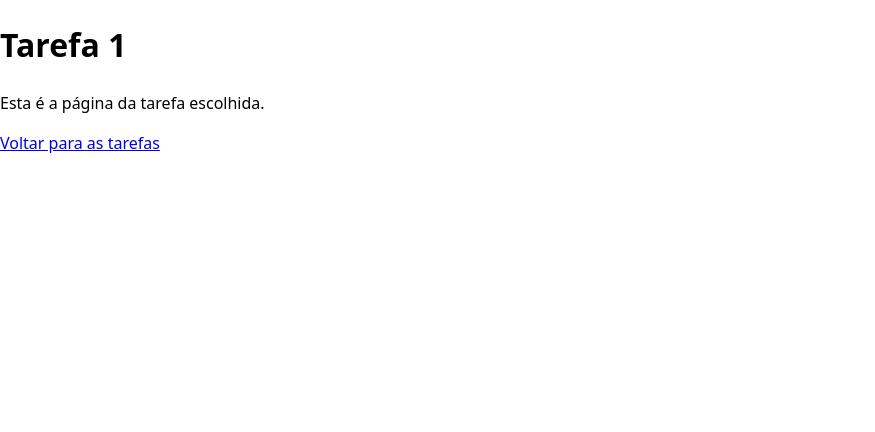
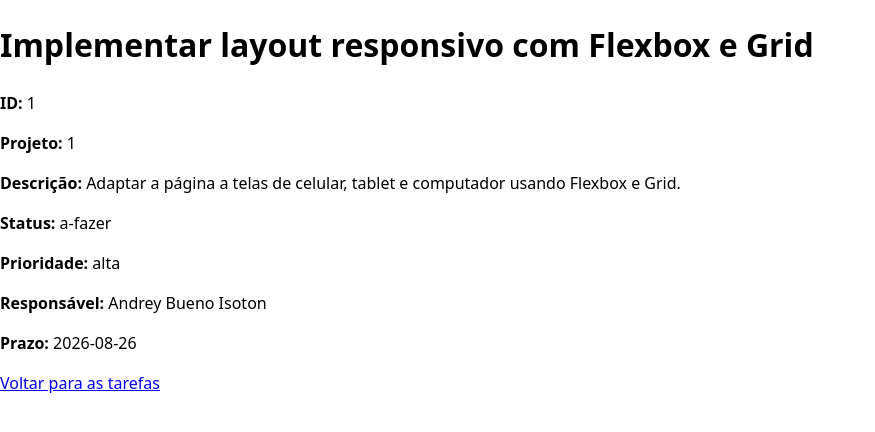
Before and after one commit to andreybueno-git/projeto-g2-frontend, a SvelteKit app: page /tarefas/1 in a window 1280 px wide. Shown: the top 432 px of the page, without its empty margins (0-875 px from the left). Built offline with nearby package versions, Linux system fonts and the light colour scheme; data requests are answered from the project's data file.

Commit message:
adiciona detalhes as telas de tarefas

```diff
--- a/src/routes/tarefas/[id]/+page.svelte
+++ b/src/routes/tarefas/[id]/+page.svelte
@@ -1,9 +1,47 @@
 <script lang="ts">
-  import { page } from '$app/state';
-</script>
+    import { page } from '$app/state';
+    import { buscarTarefa } from '../../../lib/api';
+    import type { Tarefa } from '../../../tipos';
 
-<h1>Tarefa {page.params.id}</h1>
+    let tarefa = $state<Tarefa | null>(null);
+    let erro = $state<string | null>(null);
 
-<p>Esta é a página da tarefa escolhida.</p>
+    $effect(() => {
+      const id = page.params.id;
+      if (!id) return;
 
-<a href="/">Voltar para as tarefas</a>
+      let ativo = true;
+      tarefa = null;
+      erro = null;
+
+      buscarTarefa(id)
+        .then((dados) => {
+          if (ativo) tarefa = dados;
+        })
+        .catch(() => {
+          if (ativo) erro = 'Não foi possível carregar a tarefa.';
+        });
+
+      return () => {
+        ativo = false;
+      };
+    });
+  </script>
+
+  {#if erro}
+    <p role="alert">{erro}</p>
+  {:else if tarefa}
+    <h1>{tarefa.titulo}</h1>
+
+    <p><strong>ID:</strong> {tarefa.id}</p>
+    <p><strong>Projeto:</strong> {tarefa.projetoId}</p>
+    <p><strong>Descrição:</strong> {tarefa.descricao}</p>
+    <p><strong>Status:</strong> {tarefa.status}</p>
+    <p><strong>Prioridade:</strong> {tarefa.prioridade}</p>
+    <p><strong>Responsável:</strong> {tarefa.responsavel}</p>
+    <p><strong>Prazo:</strong> {tarefa.prazo}</p>
+  {:else}
+    <p>Carregando tarefa...</p>
+  {/if}
+
+  <a href="/">Voltar para as tarefas</a>
```
